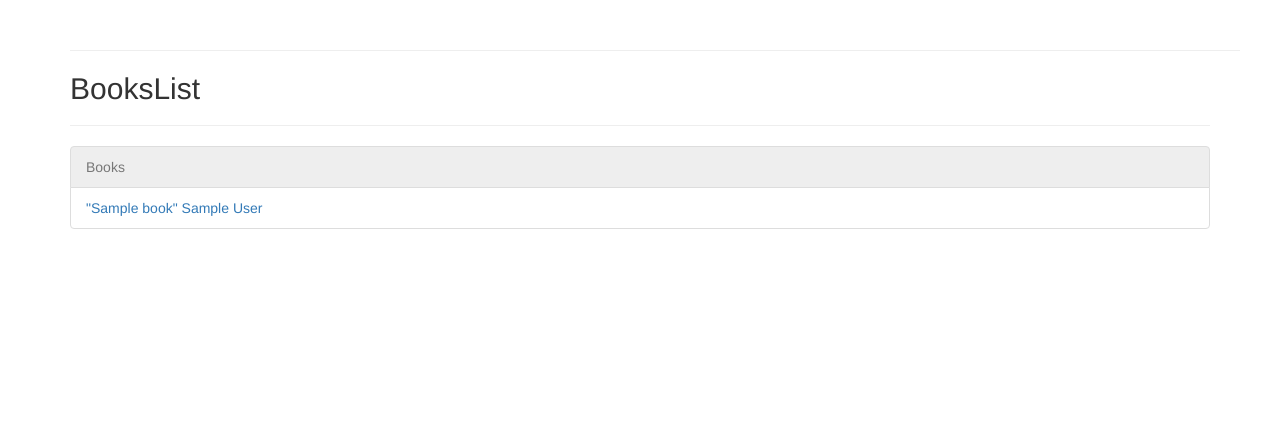
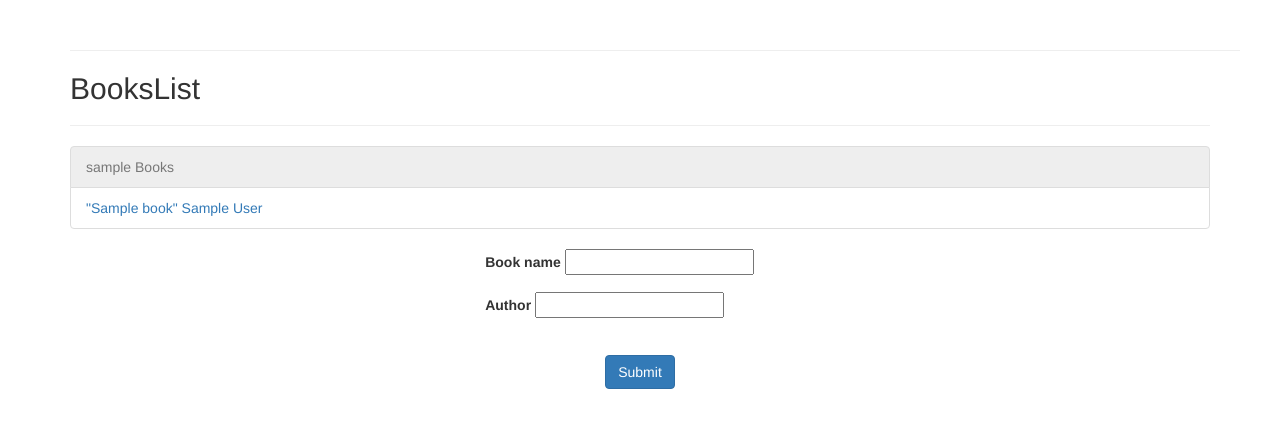
Before and after one commit to ProgrammerMasya/Django_Library, a Django app: page /1/ in a window 1280 px wide. Shown: the part 52-480 px from the top of the page. Run offline with Django 3.2, Linux system fonts and the light colour scheme; tables that the repository leaves empty hold one stand-in row (values such as "Sample post"); some libraries are stand-ins or nearby versions.

Commit message:
Added functionality for adding a book

```diff
--- a/main/forms.py
+++ b/main/forms.py
@@ -8,3 +8,16 @@ class UserForm(forms.ModelForm):
     class Meta:
         model = User
         fields = ('username', 'first_name', 'last_name', 'password')
+
+
+class BookCreateForm(forms.ModelForm):
+
+    class Meta:
+        model = Book
+        fields = ('name', 'author')
+
+    def save(self, user):
+        book = super(BookCreateForm, self).save(commit=False)
+        book.user = user
+        book.save()
+        return book
--- a/main/views.py
+++ b/main/views.py
@@ -3,7 +3,7 @@ from .models import Book
 from django.http import Http404
 from django.shortcuts import render
 from django.views.generic import TemplateView
-from .forms import UserForm
+from .forms import UserForm, BookCreateForm
 
 
 class UserListView(TemplateView):
@@ -42,5 +42,22 @@ class BooksListView(TemplateView):
         args = {
             'user': user,
             'books': Book.objects.filter(user=user),
+            'book_form': BookCreateForm(),
         }
         return render(request, self.template_name, args)
+
+    def post(self, request, *args, **kwargs):
+        try:
+            user = User.objects.get(id=kwargs['id'])
+        except:
+            return Http404
+        form = BookCreateForm(request.POST)
+
+        form.save(user)
+        form = BookCreateForm()
+        args = {
+            'user': user,
+            'books': Book.objects.filter(user=user),
+            'book_form': form,
+        }
+        return render(request, self.template_name, args)
--- a/templates/base.html
+++ b/templates/base.html
@@ -35,7 +35,7 @@
             <span class="icon-bar"></span>
             <span class="icon-bar"></span>
           </button>
-          <a class="navbar-brand" href="">Libery</a>
+          <a class="navbar-brand" href="/">Libery</a>
         </div>
         <div id="navbar" class="navbar-collapse collapse">
 
--- a/templates/books.html
+++ b/templates/books.html
@@ -9,13 +9,29 @@
   <hr>
   <p></p>
     <ul class="list-group">
-    <li class="list-group-item disabled">Books</li>
+    <li class="list-group-item disabled">{{user.username}} Books</li>
     {% for book in books %}
         <li class="list-group-item"><a href="/{{ user.id }}">
         "{{ book.name }}" {{ book.author }}
         <br>
+        </a>
     {% endfor %}
     </ul>
+
+    <div class="card-body" style="align-items: center; justify-content: center; display: flex;">
+    <form method="post" action="">
+          {% csrf_token %}
+          <div class="form-group">
+            <label>Book name</label>
+            {{ book_form.name }}
+          </div>
+          <div class="form-group">
+            <label>Author</label>
+            {{ book_form.author }}
+          </div>
+          <input type="submit" class="btn btn-primary" style="margin:20px 120px">
+    </form>
+    </div>
 
 </div>
 
--- a/templates/home.html
+++ b/templates/home.html
@@ -18,7 +18,7 @@
         {% else %}
             {{ user.username }}
         {% endif %}
-        <br>
+        </a><br>
     {% endfor %}
     </ul>
   <div class="card-body" style="align-items: center; justify-content: center; display: flex;">
```
